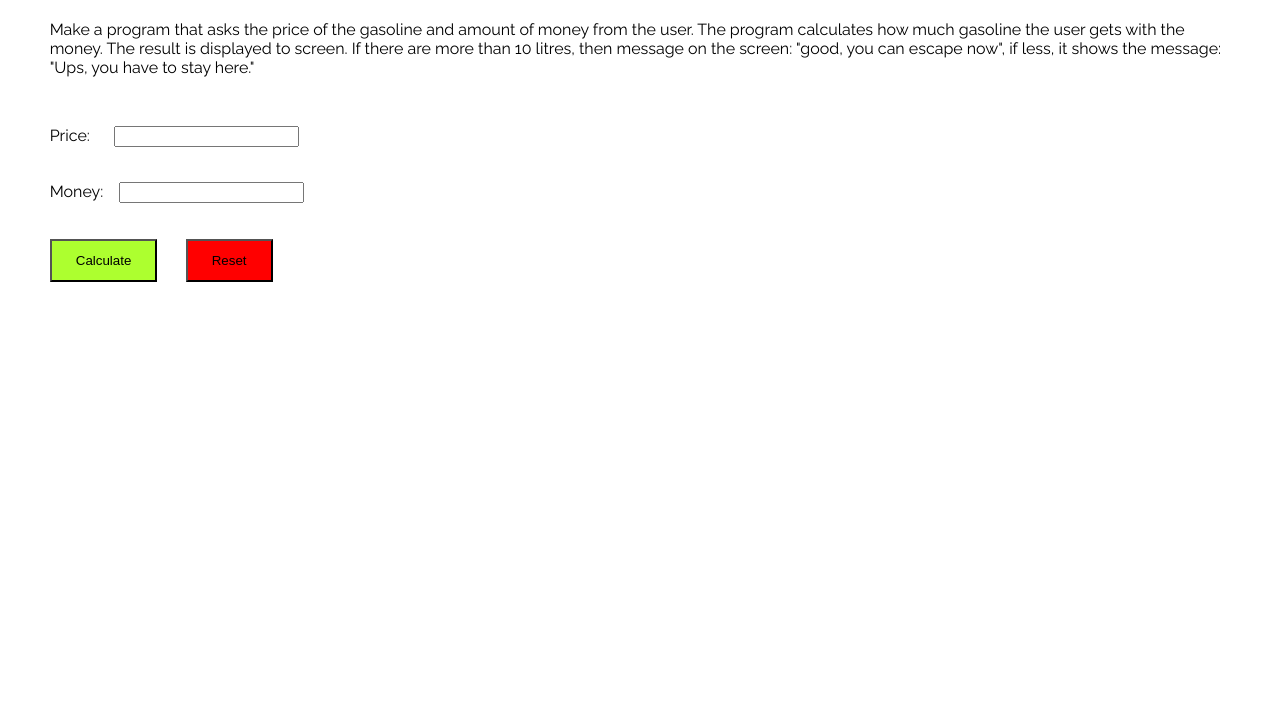
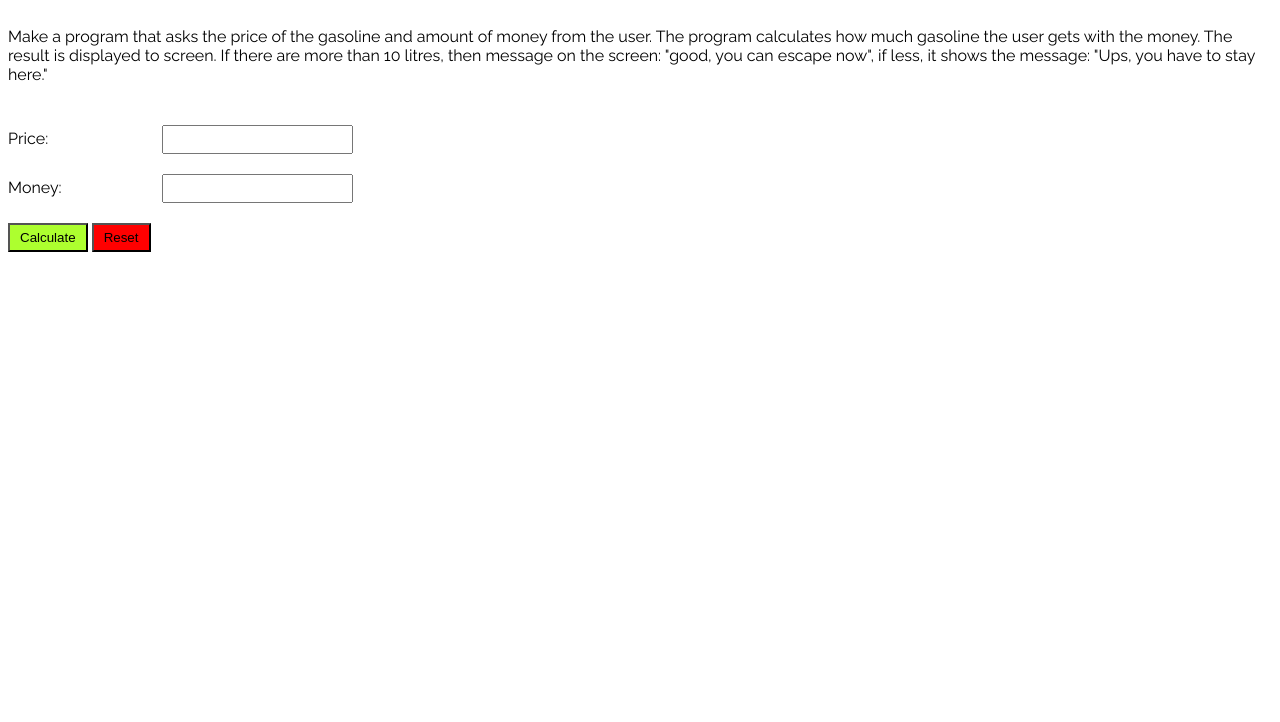
Before and after one commit to sanisaha/JS-Margit, a plain HTML site: page week4/GasolinePriceCalculator/Index.html in a window 1280 px wide. Shown: the part 78-800 px from the top of the page. Drawn offline with Linux system fonts and the light colour scheme.

Commit message:
calculator final

```diff
--- a/week4/GasolinePriceCalculator/Index.html
+++ b/week4/GasolinePriceCalculator/Index.html
@@ -16,8 +16,14 @@
         <p style="padding: 2% 0%;">Make a program that asks the price of the gasoline and amount of money from the user. The program calculates how much gasoline the user gets with the money. The result is displayed to screen. If there are more than 10 litres, then message on the screen: "good, you can escape now", if less, it shows the message: "Ups, you have to stay here."</p>
     </div>
     <div>
-        <p >Price: <input type="number" id="price" style="margin-left: 20px;"></p>
-        <p >Money: <input type="number" id="money"></p>
+        <div style="margin-bottom: 20px;">
+        <label>Price:</label>
+        <input type="number" id="price">
+        </div>
+        <div style="margin-bottom: 20px;">
+        <label>Money:</label>
+        <input type="number" id="money">
+        </div>
         <button id="calculate">Calculate</button>
         <button id="reset">Reset</button>
         <p id="answer"></p>
--- a/week4/Style.css
+++ b/week4/Style.css
@@ -1,18 +1,21 @@
-*{
-    margin: 1%;
-}
+
 body {
     font-family: 'Raleway', sans-serif;
 }
+label{
 
-
-button {
-    padding: 1% 2%;
-
+    display: inline-block;
+    width: 150px;
+}
+input{
+    display: inline-block;
+    padding: 5px;
 }
 #calculate {
     background-color: greenyellow;
+    padding: 5px 10px;
 }
 #reset{
     background-color: red;
+    padding: 5px 10px;
 }
```
